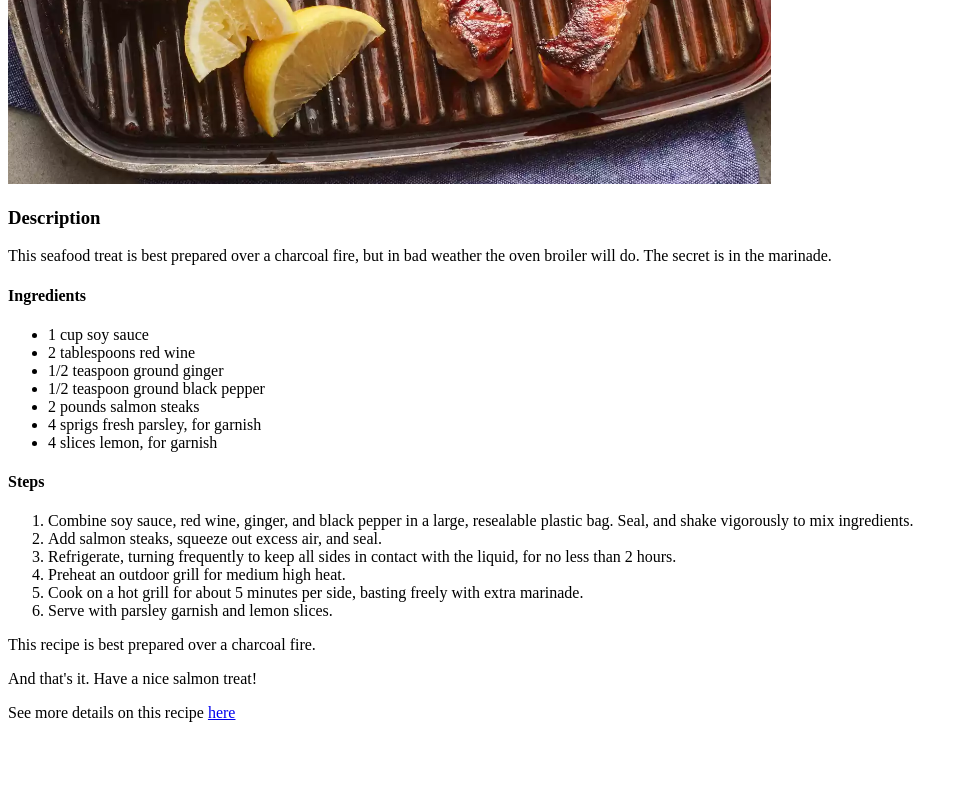
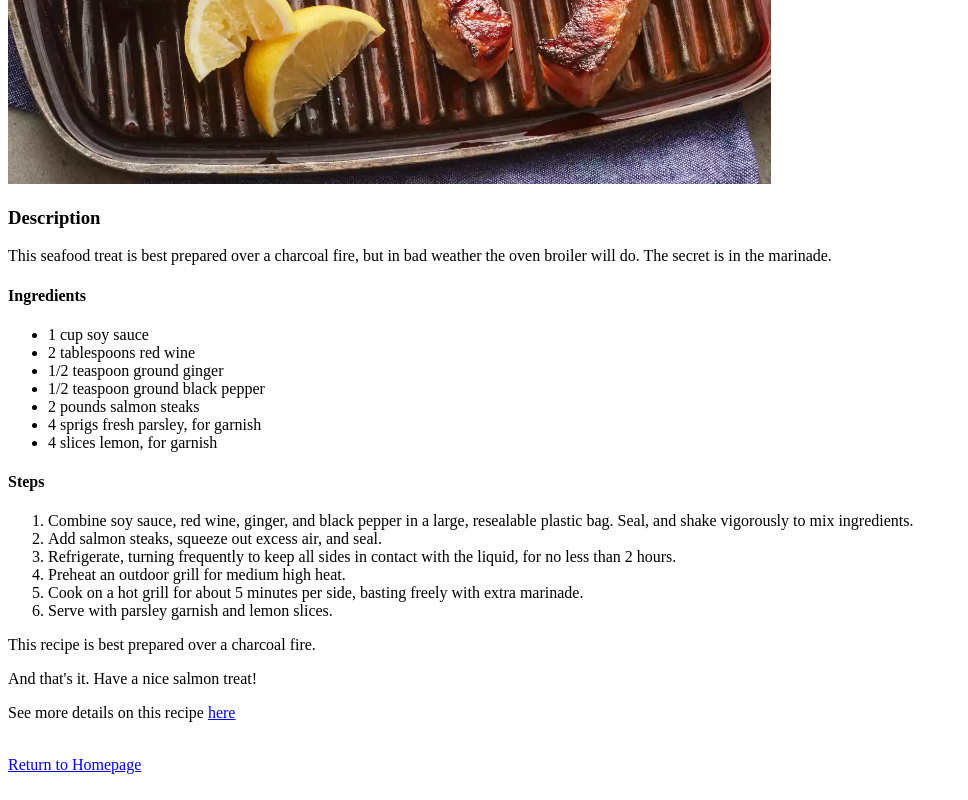
Before and after one commit to Timytech/odin-recipes, a plain HTML site: page recipes/salmon.html in a window 1280 px wide. Shown: the part 567-1367 px from the top of the page, without its empty margins (0-968 px from the left). Before the commit the page ends 1305 px from the top, so only its background shows below. Drawn offline with Linux system fonts and the light colour scheme.

Commit message:
Add return link to homepage

```diff
--- a/recipes/salmon.html
+++ b/recipes/salmon.html
@@ -46,6 +46,9 @@
         <p>See more details on this recipe
             <a href="https://www.allrecipes.com/recipe/12710/charbroiled-salmon/">here</a>
         </p>
+        <br>
+        <a href="../index.html">Return to Homepage</a>
+        <br><br>
     </footer>
 </body>
 </html>
```
Also changed, not shown: recipes/shrimp.html (+3 -0 lines), recipes/teriyaki.html (+3 -0 lines).
